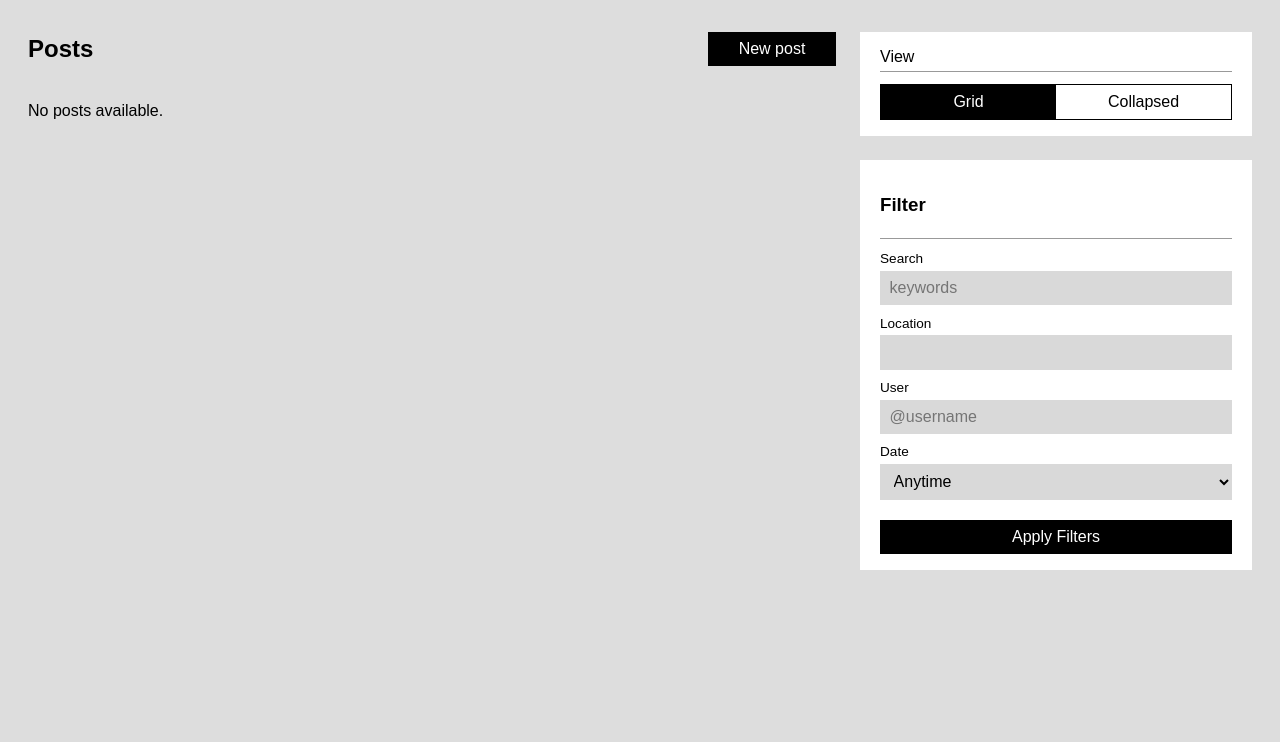
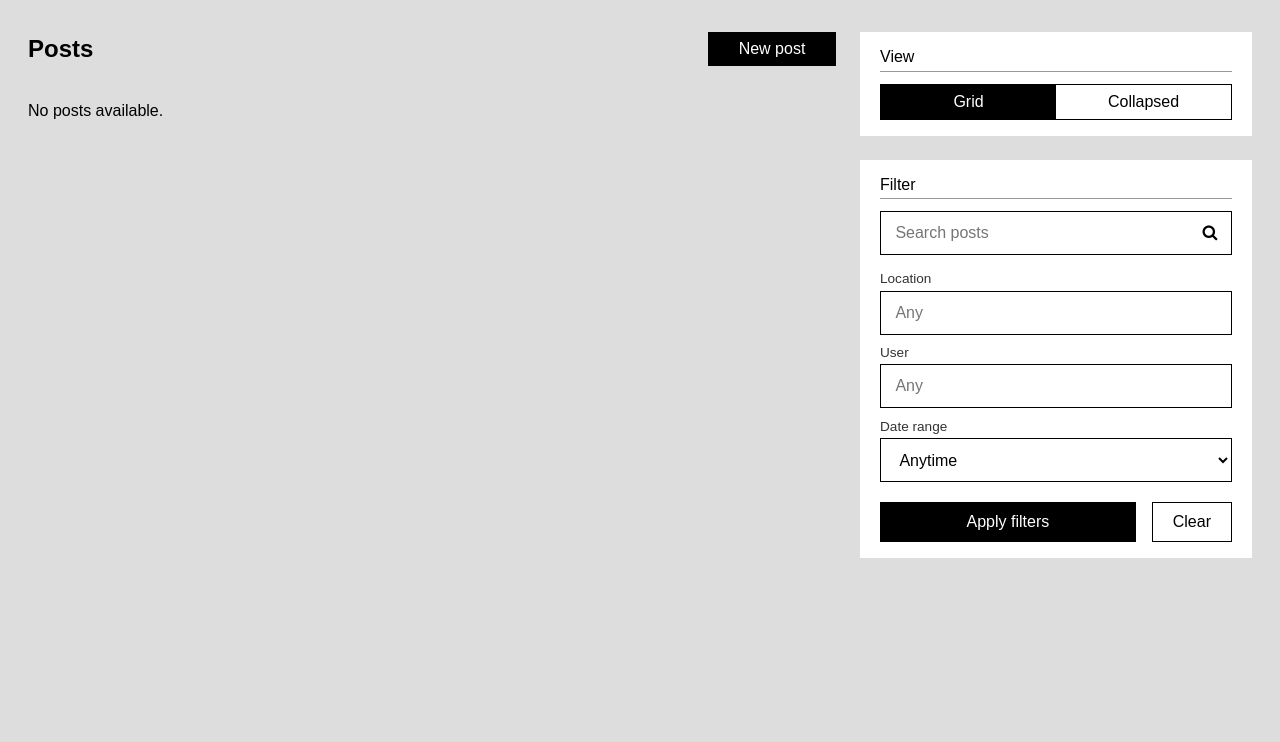
Before and after one commit to CSCI-5117-F26/developing-the-interactive-web-project-1-group-2, a Flask app: page /blog in a window 1280 px wide. Shown: the part 58-800 px from the top of the page. Run offline with Flask 3, Linux system fonts and the light colour scheme; data that the repository does not hold is empty; parts of the project's set-up code (start-up, migrations or seed data) failed here and were passed over; some libraries are stand-ins or nearby versions.

Commit message:
changed blog filter styling to match map page

```diff
--- a/project1/src/project1/static/css/main.css
+++ b/project1/src/project1/static/css/main.css
@@ -694,18 +694,6 @@ header #menu {
     color: #fff;
 }
 
-.blog-sidebar .pure-form-stacked label {
-    margin: 0.75em 0 0.25em;
-    font-size: 0.85em;
-}
-
-.blog-sidebar .pure-form-stacked input[type="text"],
-.blog-sidebar .pure-form-stacked select {
-    background-color: #d9d9d9;
-    border: 0;
-    border-radius: 0;
-    box-shadow: none;
-}
 
 .blog-sidebar input[type="range"] {
     accent-color: #555;
@@ -714,6 +702,45 @@ header #menu {
 .blog-sidebar output {
     display: block;
     font-size: 0.75em;
+}
+
+#filterForm .map-search {
+    margin-bottom: 1em;
+}
+
+.blog-sidebar #filterForm .map-search input[type="text"] {
+    width: 100%;
+    height: 2.75em;
+    box-sizing: border-box;
+    margin: 0;
+    padding: 0 3em 0 0.9em;
+    border: 1px solid #000;
+    border-radius: 0;
+    box-shadow: none;
+    background: #fff;
+}
+
+.blog-sidebar #filterForm label {
+    display: block;
+    margin: 0 0 0.75em;
+    font-size: 0.85em;
+    color: #333;
+}
+
+.blog-sidebar #filterForm label input[type="text"],
+.blog-sidebar #filterForm label select {
+    display: block;
+    width: 100%;
+    height: 2.75rem;
+    box-sizing: border-box;
+    margin: 0.25em 0 0;
+    padding: 0 0.9em;
+    border: 1px solid #000;
+    border-radius: 0;
+    box-shadow: none;
+    background: #fff;
+    color: #000;
+    font-size: 1rem;
 }
 
 
--- a/project1/src/project1/templates/blog.html
+++ b/project1/src/project1/templates/blog.html
@@ -144,39 +144,39 @@
 
 
             <div class="side-card">
-                <div class="side-title">
-                    <h3 class="pure-u-2-3">Filter</h3>
-                    {% if filter == True %}
-                        <a href="/blog">
-                            <button class="pure-button pure-input-rounded" id="clearFilterButton">
-                                Clear
-                            </button>
-                        </a>
-                    {% endif %}
-                </div>
+                <div class="side-title">Filter</div>
 
-                <form id="filterForm" action="/blog" method="get" class="pure-form pure-form-stacked">
+                <form id="filterForm" action="/blog" method="get" class="pure-form">
 
-                <label for="search">Search</label>
-                <input type="text" id="search" name="search" class="pure-input-1" placeholder="keywords">
+                    <div class="map-search">
+                        <input type="text" id="search" name="search" aria-label="Search posts" placeholder="Search posts">
+                        <button type="submit" aria-label="Search">
+                            <i class="fa fa-search"></i>
+                        </button>
+                    </div>
 
-                <label for="location">Location</label>
-                <input type="text" id="location" name="location" class="pure-input-1">
+                    <label for="location">Location
+                        <input type="text" id="location" name="location" placeholder="Any">
+                    </label>
 
-                <label for="user">User</label>
-                <input type="text" id="user" name="user" class="pure-input-1" placeholder="@username">
+                    <label for="user">User
+                        <input type="text" id="user" name="user" placeholder="Any">
+                    </label>
 
-                <label for="date-range">Date</label>
-                <select id="date-range" name="date-range" class="pure-input-1">
-                    <option value="any">Anytime</option>
-                    <option value="today">Last 24 Hours</option>
-                    <option value="week">Last Week</option>
-                    <option value="month">Last Month</option>
-                </select>
+                    <label for="date-range">Date range
+                        <select id="date-range" name="date-range">
+                            <option value="any">Anytime</option>
+                            <option value="today">Last 24 Hours</option>
+                            <option value="week">Last Week</option>
+                            <option value="month">Last Month</option>
+                        </select>
+                    </label>
 
-                <button type="submit" class="pure-button btn-primary apply-btn">Apply Filters</button>
+                    <div class="filter-actions">
+                        <button type="submit" class="pure-button apply-btn">Apply filters</button>
+                        <a href="/blog">Clear</a>
+                    </div>
                 </form>
-
             </div>
         </aside>
     </div>
```
